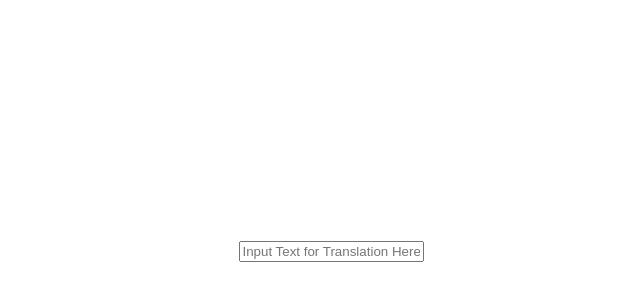
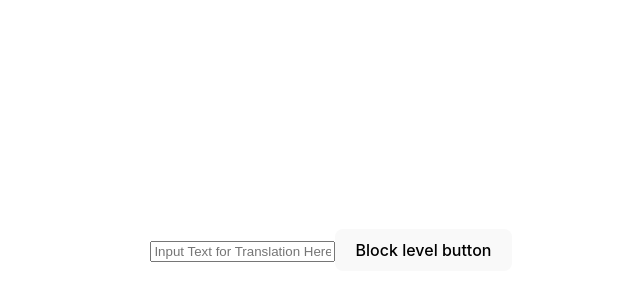
Before and after one commit to pkannan3/sign-language-translation-tool, a React (Vite) app in the folder frontend/: page / in a window 1280 px wide. Shown: the part 150-450 px from the top of the page, without its empty margins (309-949 px from the left). Built offline with nearby package versions, Linux system fonts and the light colour scheme.

Commit message:
Button added

```diff
--- a/frontend/src/components/Translator.jsx
+++ b/frontend/src/components/Translator.jsx
@@ -1,6 +1,7 @@
 import React, { useState } from 'react';
 import "../App.css";
 import Form from 'react-bootstrap/Form';
+import Button from 'react-bootstrap/Button';
 
 function Translator() {
     const [input, setInput] = useState('');
@@ -53,7 +54,9 @@ function Translator() {
     return (
         <>
             <Form.Control size="lg" type="text" placeholder="Input Text for Translation Here" />
-
+            <Button variant="secondary" size="lg">
+                Block level button
+            </Button>
         </>
     );
 }
```
